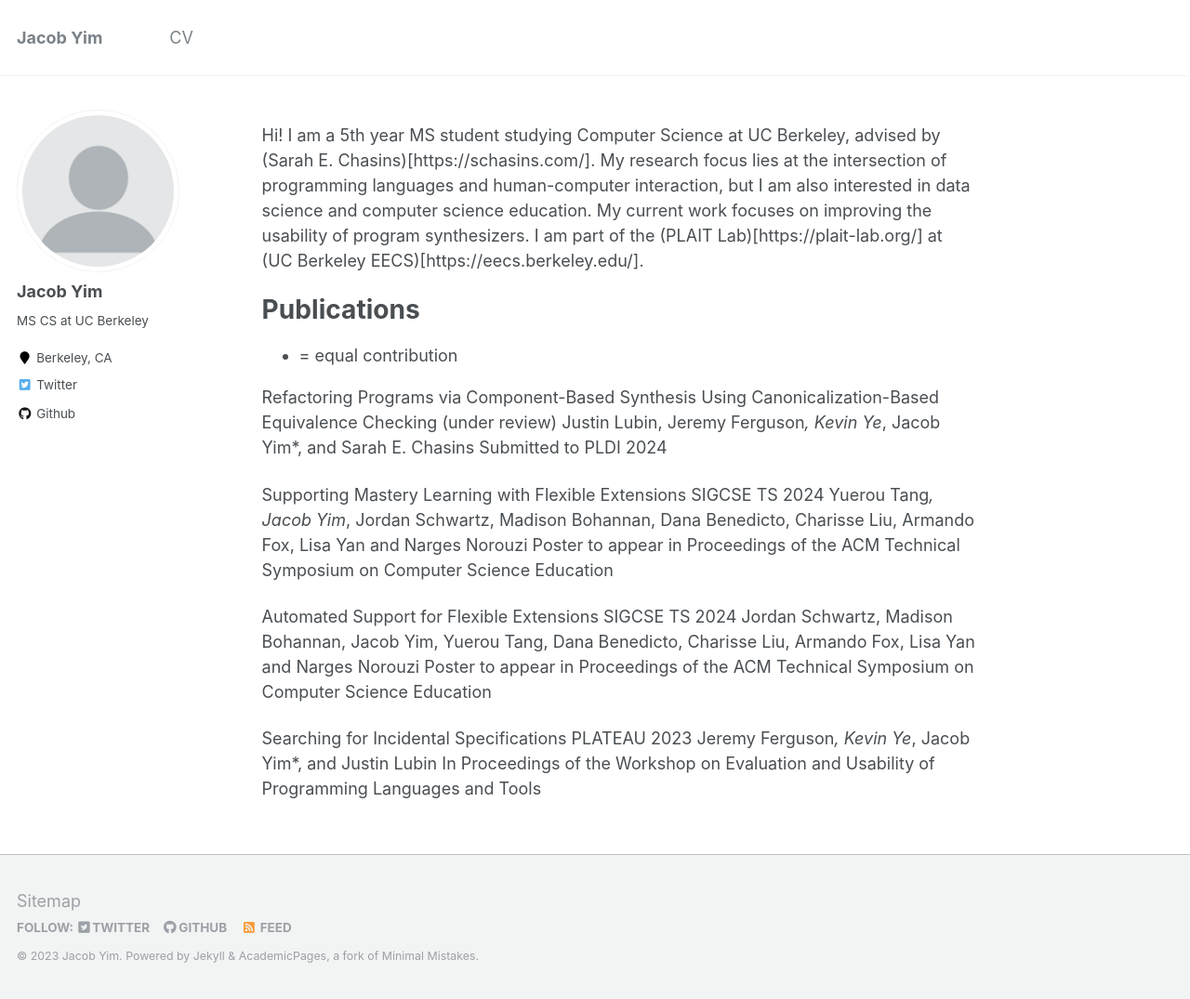
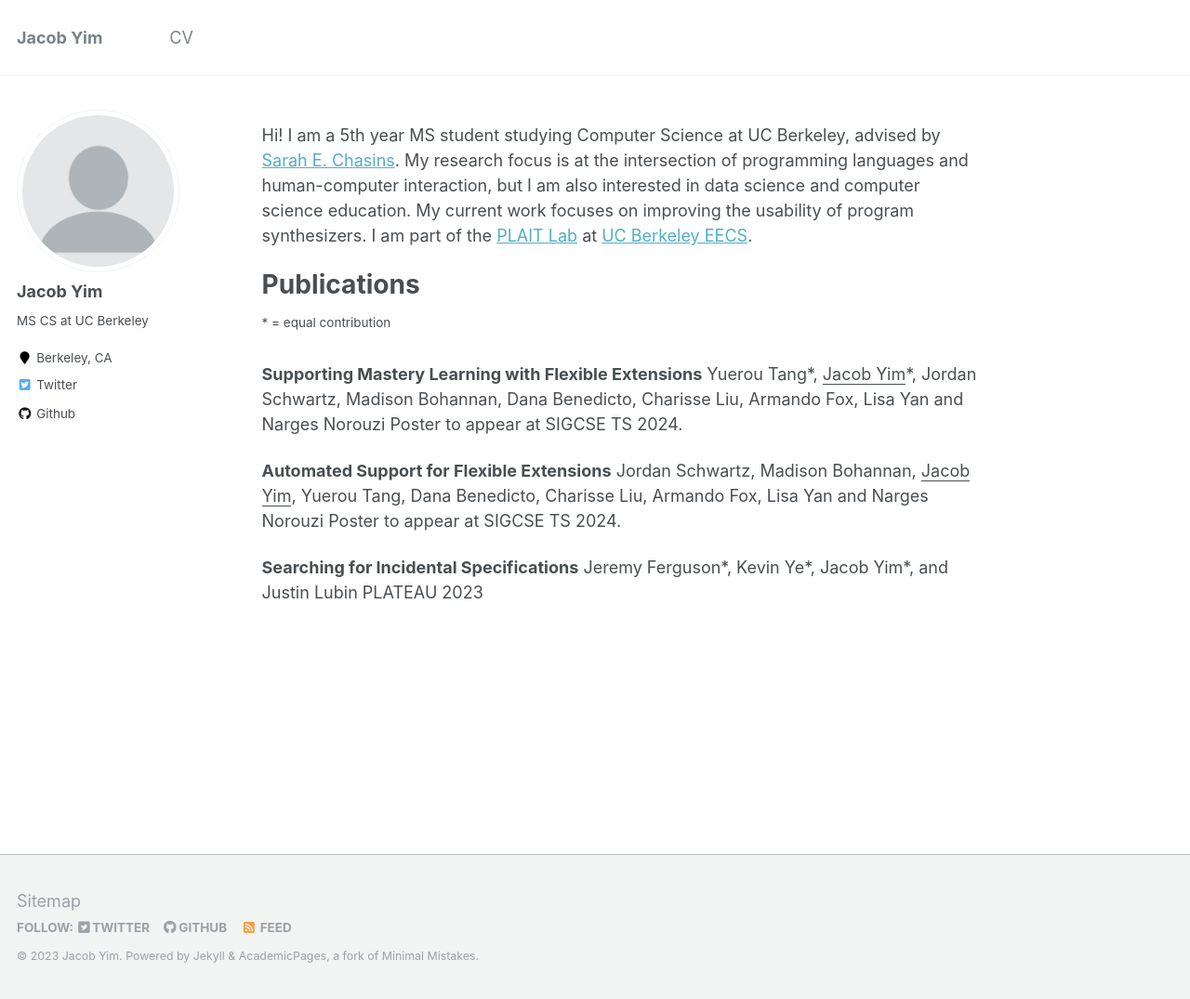
Before and after one commit to jcbym/jcbym.github.io, a Jekyll site: the page built from _pages/about.md, in a window 1280 px wide and 1075 px high. Shown: the whole window at 93% size. Built offline with Jekyll 4.4.1, drawn with Linux system fonts in a browser that asks for light colours.

Commit message:
about me draft 2

```diff
--- a/_pages/about.md
+++ b/_pages/about.md
@@ -8,27 +8,20 @@ redirect_from:
   - /about.html
 ---
 
-Hi! I am a 5th year MS student studying Computer Science at UC Berkeley, advised by (Sarah E. Chasins)[https://schasins.com/]. My research focus lies at the intersection of programming languages and human-computer interaction, but I am also interested in data science and computer science education. My current work focuses on improving the usability of program synthesizers. I am part of the (PLAIT Lab)[https://plait-lab.org/] at (UC Berkeley EECS)[https://eecs.berkeley.edu/].
+Hi! I am a 5th year MS student studying Computer Science at UC Berkeley, advised by [Sarah E. Chasins](https://schasins.com/). My research focus is at the intersection of programming languages and human-computer interaction, but I am also interested in data science and computer science education. My current work focuses on improving the usability of program synthesizers. I am part of the [PLAIT Lab](https://plait-lab.org/) at [UC Berkeley EECS](https://eecs.berkeley.edu/).
 
 Publications
 =====
-* = equal contribution
+<sup>\* = equal contribution</sup>
 
-Refactoring Programs via Component-Based Synthesis Using Canonicalization-Based Equivalence Checking (under review)
-Justin Lubin, Jeremy Ferguson*, Kevin Ye*, Jacob Yim*, and Sarah E. Chasins
-Submitted to PLDI 2024
+__Supporting Mastery Learning with Flexible Extensions__
+Yuerou Tang\*, <ins>Jacob Yim</ins>\*, Jordan Schwartz, Madison Bohannan, Dana Benedicto, Charisse Liu, Armando Fox, Lisa Yan and Narges Norouzi
+Poster to appear at SIGCSE TS 2024.
 
-Supporting Mastery Learning with Flexible Extensions
-SIGCSE TS 2024
-Yuerou Tang*, Jacob Yim*, Jordan Schwartz, Madison Bohannan, Dana Benedicto, Charisse Liu, Armando Fox, Lisa Yan and Narges Norouzi
-Poster to appear in Proceedings of the ACM Technical Symposium on Computer Science Education
+__Automated Support for Flexible Extensions__
+Jordan Schwartz, Madison Bohannan, <ins>Jacob Yim</ins>, Yuerou Tang, Dana Benedicto, Charisse Liu, Armando Fox, Lisa Yan and Narges Norouzi
+Poster to appear at SIGCSE TS 2024.
 
-Automated Support for Flexible Extensions
-SIGCSE TS 2024
-Jordan Schwartz, Madison Bohannan, Jacob Yim, Yuerou Tang, Dana Benedicto, Charisse Liu, Armando Fox, Lisa Yan and Narges Norouzi
-Poster to appear in Proceedings of the ACM Technical Symposium on Computer Science Education
-
-Searching for Incidental Specifications
+__Searching for Incidental Specifications__
+Jeremy Ferguson\*, Kevin Ye\*, Jacob Yim\*, and Justin Lubin
 PLATEAU 2023
-Jeremy Ferguson*, Kevin Ye*, Jacob Yim*, and Justin Lubin
-In Proceedings of the Workshop on Evaluation and Usability of Programming Languages and Tools
```
